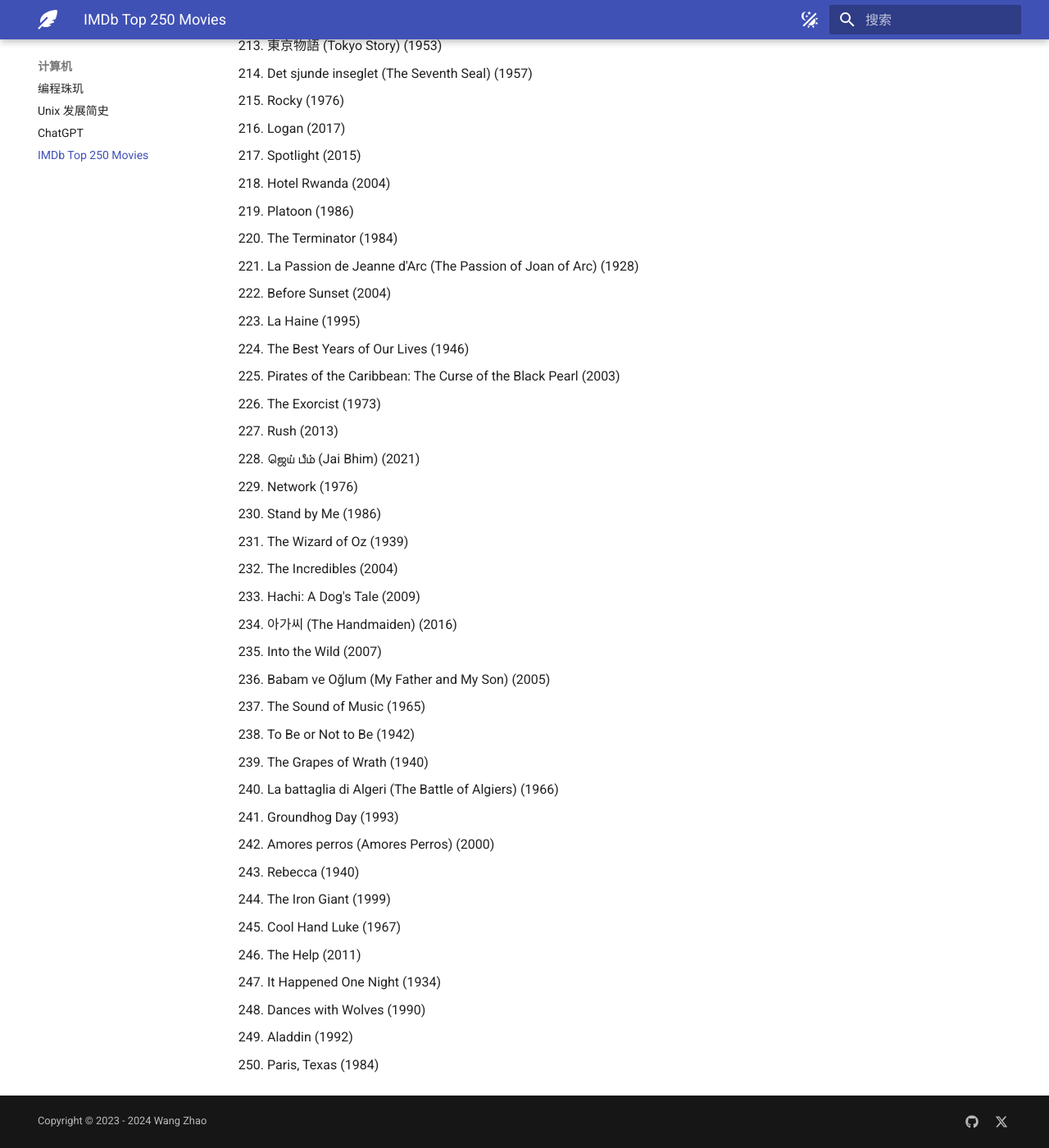
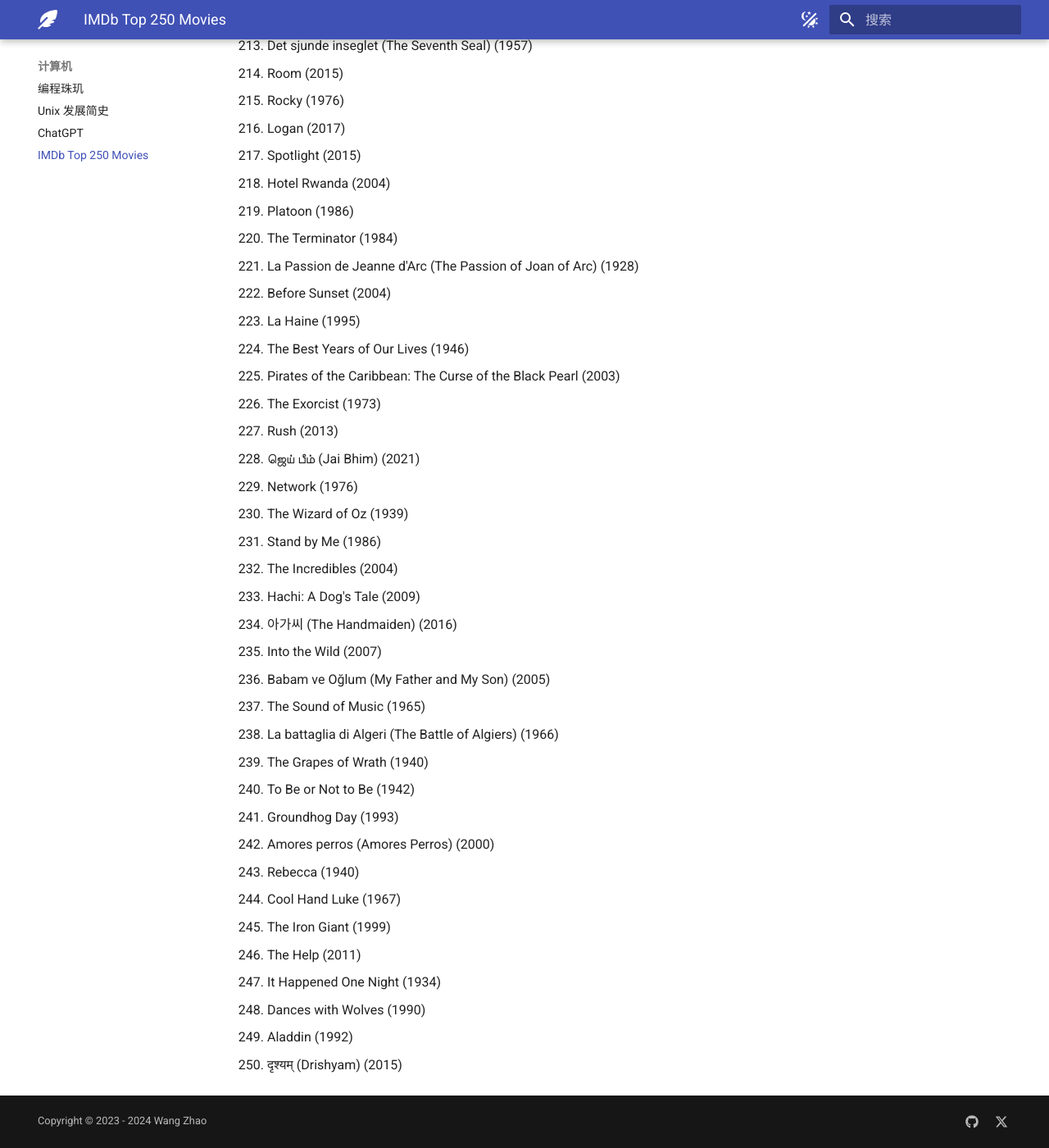
Before and after one commit to JZXGJ/pages, an MkDocs documentation site: the page built from docs/IMDB_TOP250.md, in a window 1280 px wide and 1400 px high, scrolled down 7348 px. Shown: the whole window at 82% size. Built offline with MkDocs 1.6.1 and Material for MkDocs 9.7.7, drawn with Linux system fonts in a browser that asks for light colours; some of the changed text lies outside the part shown.

Commit message:
update doc

```diff
--- a/docs/IMDB_TOP250.md
+++ b/docs/IMDB_TOP250.md
@@ -125,8 +125,8 @@
 121. Hamilton (2020)
 122. Snatch (2000)
 123. L.A. Confidential (1997)
-124. Ladri di biciclette (Bicycle Thieves) (1948)
-125. 1917 (2019)
+124. 1917 (2019)
+125. Ladri di biciclette (Bicycle Thieves) (1948)
 126. Taxi Driver (1976)
 127. Der Untergang (Downfall) (2004)
 128. दंगल (Dangal) (2016)
@@ -176,8 +176,8 @@
 172. Spider-Man: No Way Home (2021)
 173. Fargo (1996)
 174. Klaus (2019)
-175. Warrior (2011)
-176. Catch Me If You Can (2002)
+175. Catch Me If You Can (2002)
+176. Warrior (2011)
 177. ゴジラ-1.0 (Godzilla Minus One) (2023)
 178. Gran Torino (2008)
 179. となりのトトロ (My Neighbor Totoro) (1988)
@@ -193,8 +193,8 @@
 189. Gone Girl (2014)
 190. Hacksaw Ridge (2016)
 191. The Gold Rush (1925)
-192. 살인의 추억 (Memories of Murder) (2003)
-193. In the Name of the Father (1993)
+192. In the Name of the Father (1993)
+193. 살인의 추억 (Memories of Murder) (2003)
 194. Dead Poets Society (1989)
 195. On the Waterfront (1954)
 196. The General (1926)
@@ -213,9 +213,9 @@
 209. Ratatouille (2007)
 210. Ford v Ferrari (2019)
 211. The Big Lebowski (1998)
-212. Room (2015)
-213. 東京物語 (Tokyo Story) (1953)
-214. Det sjunde inseglet (The Seventh Seal) (1957)
+212. 東京物語 (Tokyo Story) (1953)
+213. Det sjunde inseglet (The Seventh Seal) (1957)
+214. Room (2015)
 215. Rocky (1976)
 216. Logan (2017)
 217. Spotlight (2015)
@@ -231,24 +231,24 @@
 227. Rush (2013)
 228. ஜெய் பீம் (Jai Bhim) (2021)
 229. Network (1976)
-230. Stand by Me (1986)
-231. The Wizard of Oz (1939)
+230. The Wizard of Oz (1939)
+231. Stand by Me (1986)
 232. The Incredibles (2004)
 233. Hachi: A Dog's Tale (2009)
 234. 아가씨 (The Handmaiden) (2016)
 235. Into the Wild (2007)
 236. Babam ve Oğlum (My Father and My Son) (2005)
 237. The Sound of Music (1965)
-238. To Be or Not to Be (1942)
+238. La battaglia di Algeri (The Battle of Algiers) (1966)
 239. The Grapes of Wrath (1940)
-240. La battaglia di Algeri (The Battle of Algiers) (1966)
+240. To Be or Not to Be (1942)
 241. Groundhog Day (1993)
 242. Amores perros (Amores Perros) (2000)
 243. Rebecca (1940)
-244. The Iron Giant (1999)
-245. Cool Hand Luke (1967)
+244. Cool Hand Luke (1967)
+245. The Iron Giant (1999)
 246. The Help (2011)
 247. It Happened One Night (1934)
 248. Dances with Wolves (1990)
 249. Aladdin (1992)
-250. Paris, Texas (1984)
+250. दृश्यम् (Drishyam) (2015)
```
Also changed, not shown: other parts of docs/IMDB_TOP250.md (+100 -100 lines).
